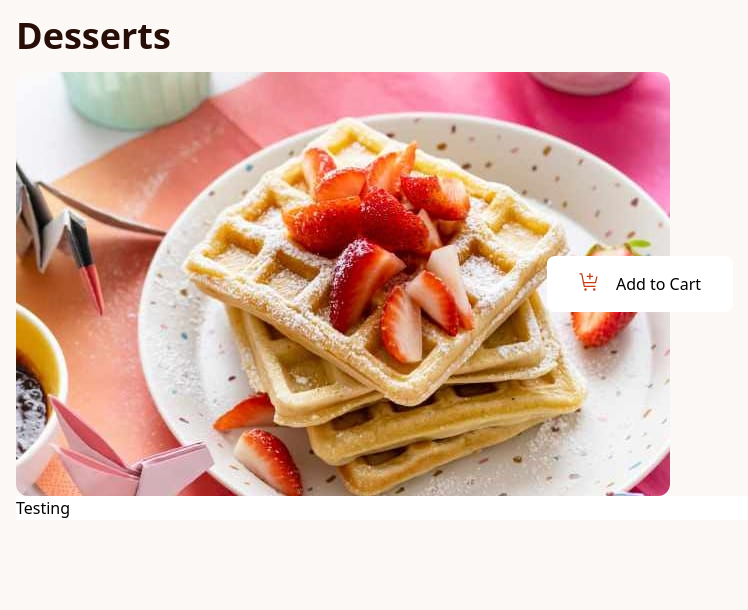
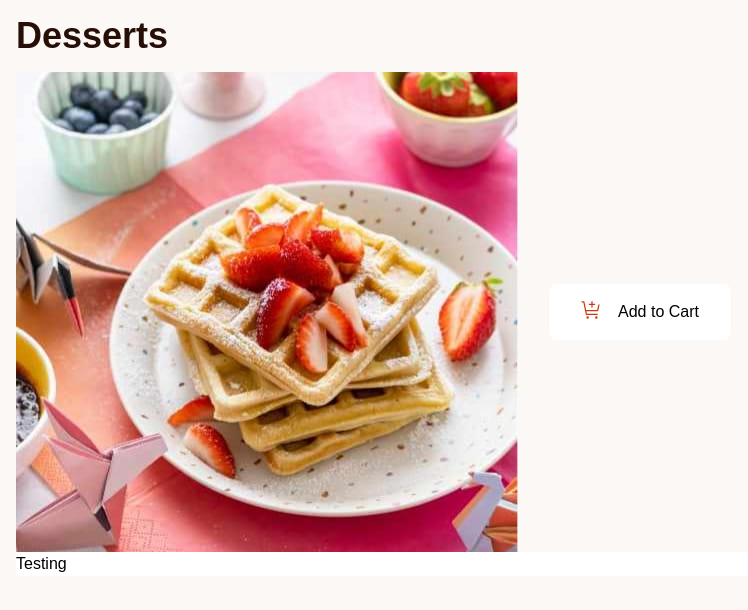
Before and after one commit to vitohartanto/product-list-with-cart, a React (Vite) app: page / in a window 1280 px wide. Shown: the top 610 px of the page, without its empty margins (0-748 px from the left). Built offline with nearby package versions, Linux system fonts and the light colour scheme.

Commit message:
feat: adding font familu

```diff
--- a/src/App.css
+++ b/src/App.css
@@ -2,4 +2,5 @@
   box-sizing: border-box;
   margin: 0;
   padding: 0;
+  font-family: 'Red Hat Text', sans-serif;
 }
--- a/src/components/Lists.jsx
+++ b/src/components/Lists.jsx
@@ -1,12 +1,23 @@
-import WaffleImage from '../assets/images/image-waffle-mobile.jpg';
+import WaffleImageMobile from '../assets/images/image-waffle-mobile.jpg';
+import WaffleImageTablet from '../assets/images/image-waffle-tablet.jpg';
+import WaffleImageDesktop from '../assets/images/image-waffle-desktop.jpg';
 
 const Lists = () => {
   return (
     <div className="px-4">
-      <div className="flex-col grid">
+      <div className="grid flex-col">
         <div className="relative">
-          <img className="rounded-xl" src={WaffleImage} alt="Waffle" />
-          <div className="flex py-4 px-8 bg-white rounded-lg absolute top-1/2 left-1/2 transform -translate-x-1/2 -translate-y-1/2">
+          <picture>
+            {/* Gambar untuk desktop */}
+            <source media="(min-width: 1024px)" srcSet={WaffleImageDesktop} />
+
+            {/* Gambar untuk tablet */}
+            <source media="(min-width: 768px)" srcSet={WaffleImageTablet} />
+
+            {/* Gambar untuk mobile */}
+            <img src={WaffleImageMobile} alt="Waffle" />
+          </picture>
+          <div className="absolute flex px-8 py-4 transform -translate-x-1/2 -translate-y-1/2 bg-white rounded-lg top-1/2 left-1/2">
             <svg
               xmlns="http://www.w3.org/2000/svg"
               width="21"
```
